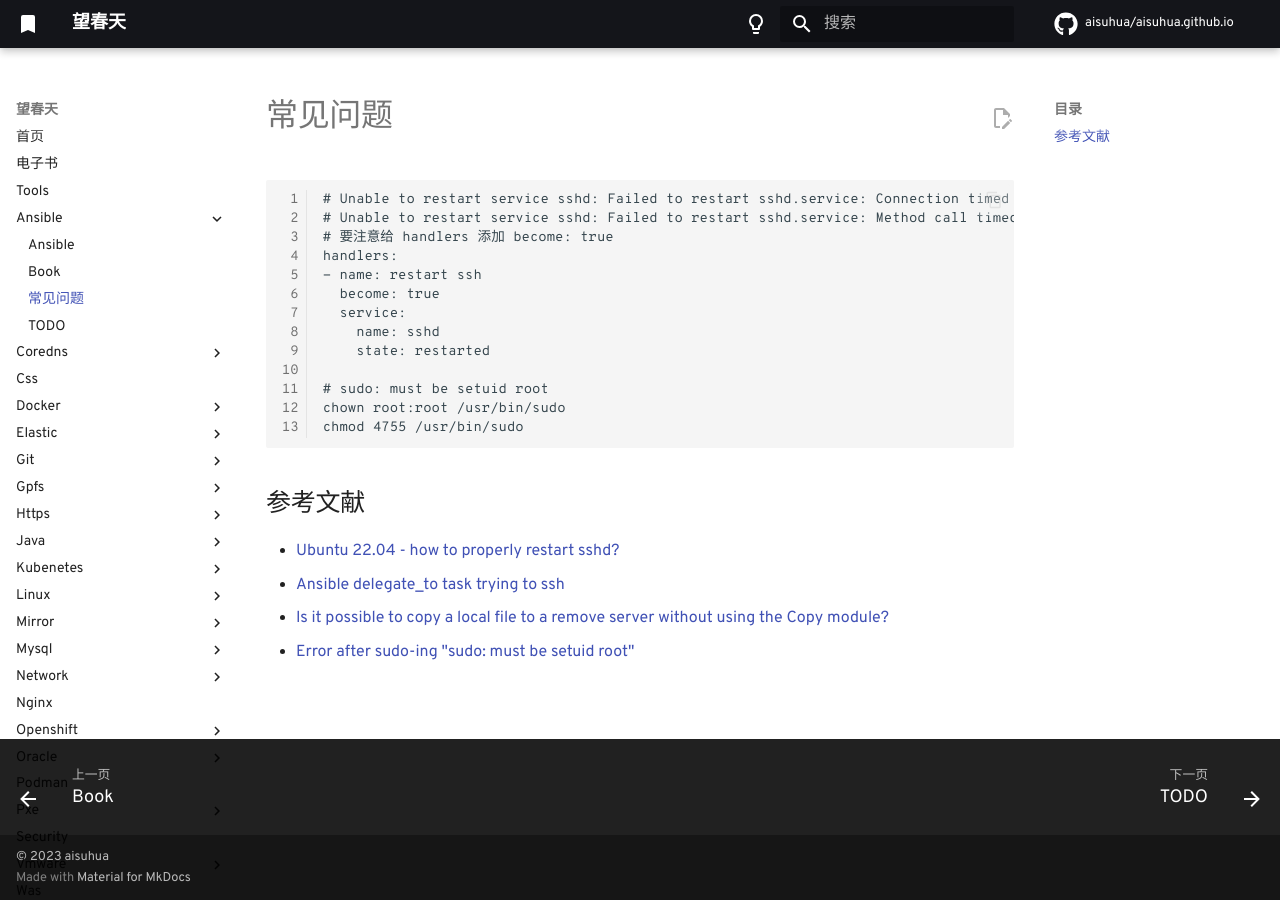
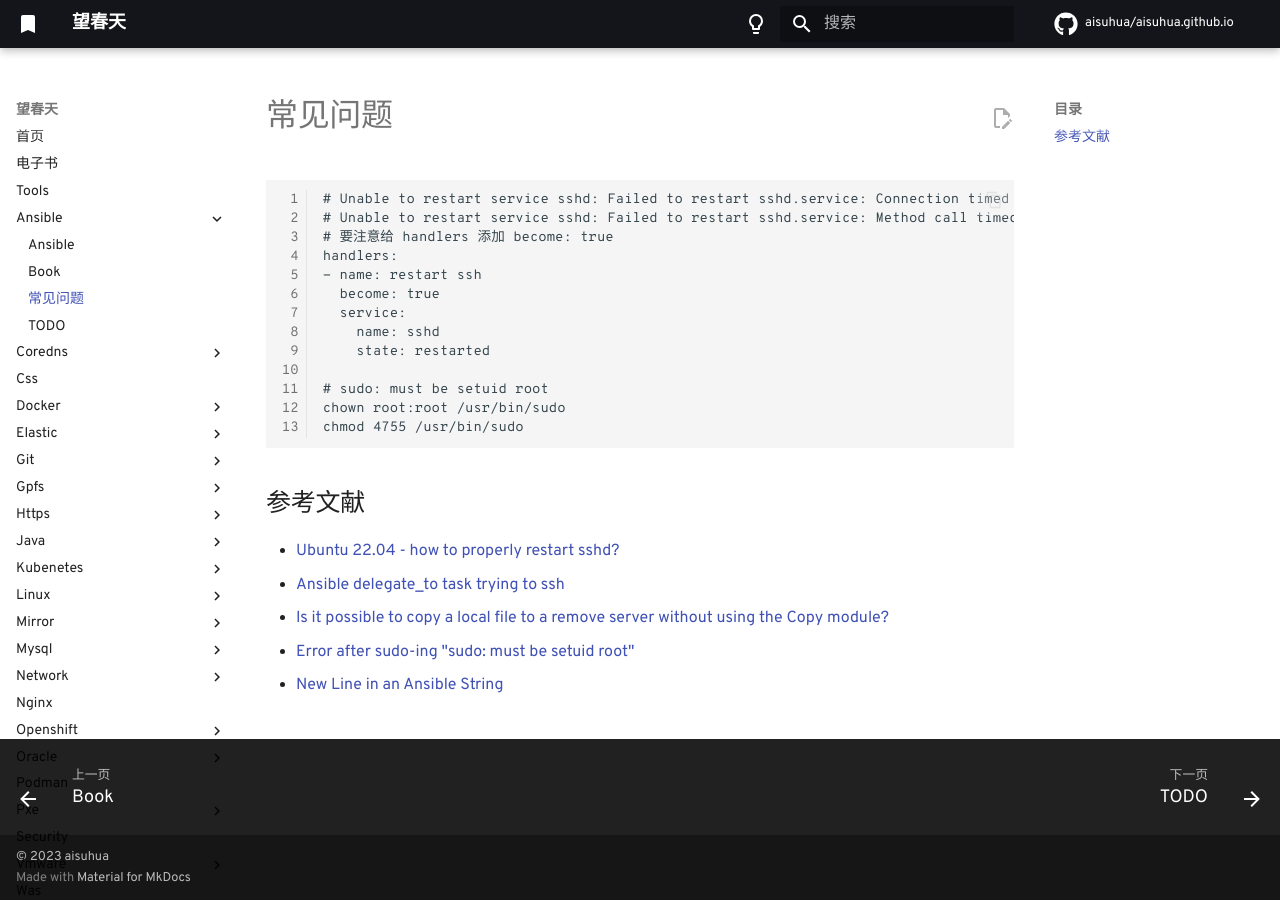
Before and after one commit to aisuhua/aisuhua.github.io, an MkDocs documentation site: the page built from docs/ansible/faq.md, in a window 1280 px wide. Built offline with MkDocs 1.6.1 and Material for MkDocs 9.7.7, drawn with Linux system fonts in a browser that asks for light colours; comment, search, counter and statistics services are not loaded.

Commit message:
logrotate.md

```diff
--- a/docs/ansible/faq.md
+++ b/docs/ansible/faq.md
@@ -22,3 +22,4 @@ chmod 4755 /usr/bin/sudo
 - [Ansible delegate_to task trying to ssh](https://stackoverflow.com/questions/45035794/ansible-delegate-to-task-trying-to-ssh)
 - [Is it possible to copy a local file to a remove server without using the Copy module?](https://stackoverflow.com/questions/42121346/is-it-possible-to-copy-a-local-file-to-a-remove-server-without-using-the-copy-mo)
 - [Error after sudo-ing "sudo: must be setuid root"](https://askubuntu.com/questions/21931/error-after-sudo-ing-sudo-must-be-setuid-root)
+- [New Line in an Ansible String](https://stackoverflow.com/questions/61804655/new-line-in-an-ansible-string)
```
